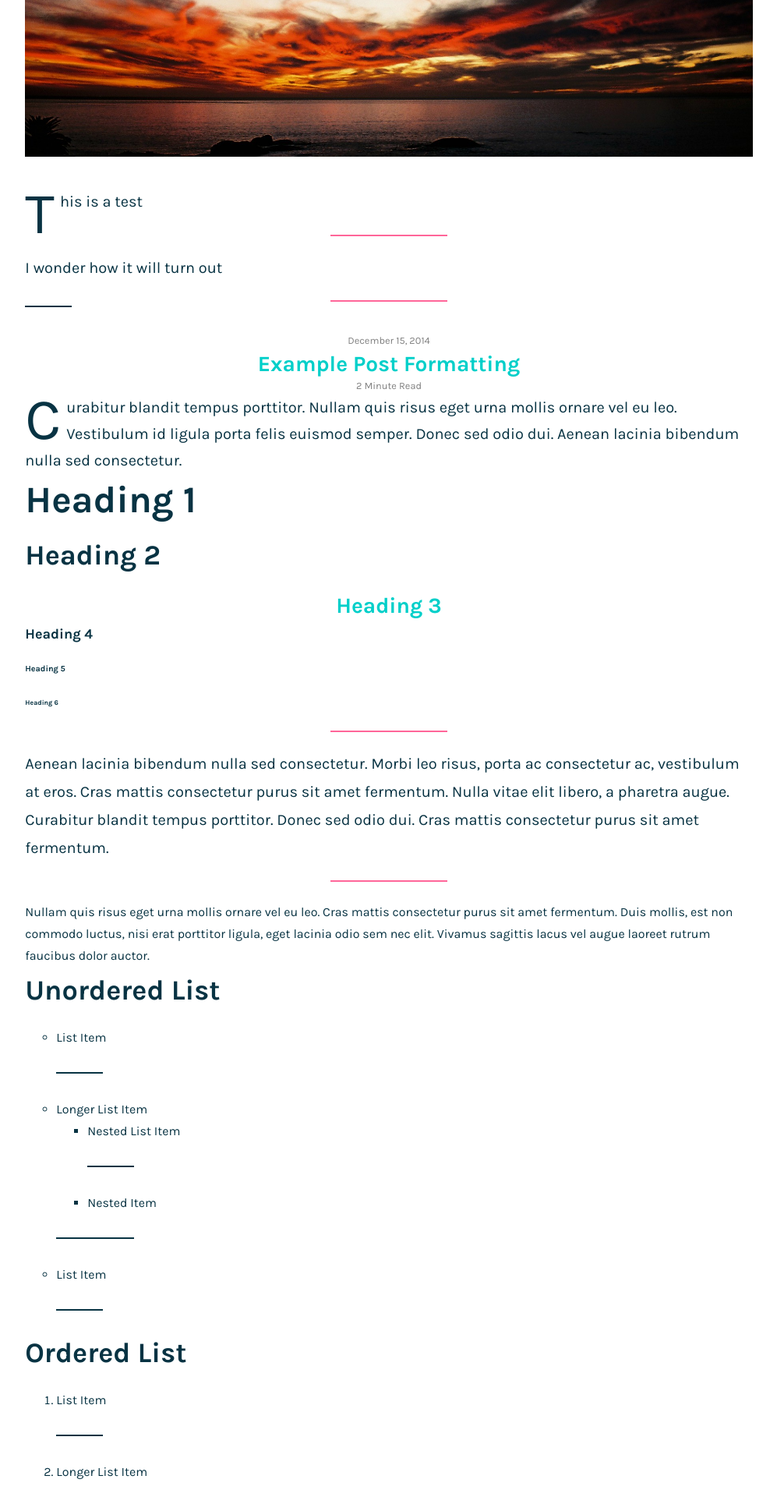
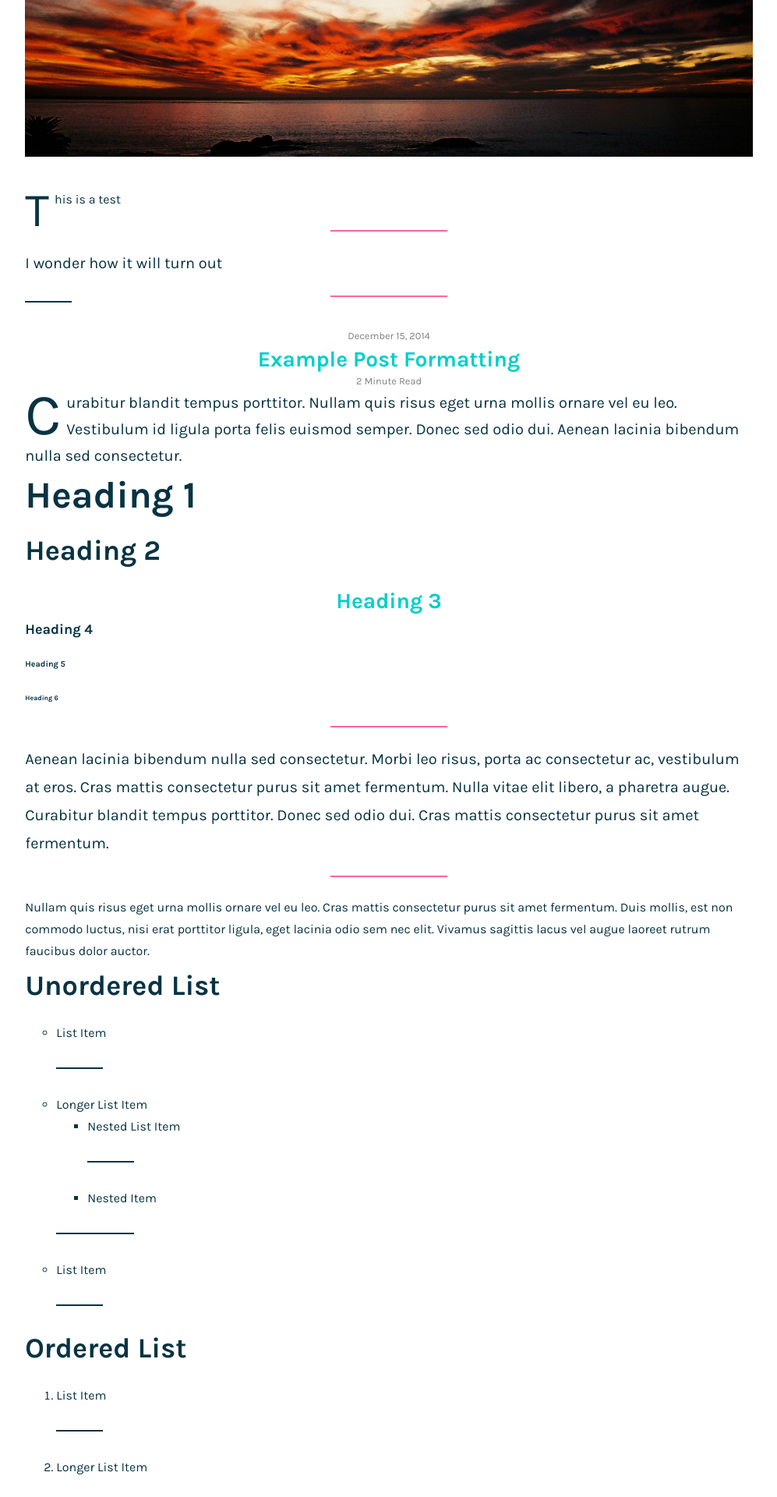
Before and after one commit to mpcousins/cousins, a Jekyll site: the page built from index.html, in a window 1280 px wide. Shown: the part 753-2673 px from the top of the page at 78% size, without its empty margins (141-1138 px from the left). Built offline with Jekyll 4.4.1, drawn with Linux system fonts in a browser that asks for light colours; nearby versions of some CDN libraries; some web fonts are replaced; the list of posts is cut into pages by our own code.

Commit message:
Updated 2016-03-03-test-post.markdown

```diff
--- a/_posts/2016-03-03-test-post.markdown
+++ b/_posts/2016-03-03-test-post.markdown
@@ -6,7 +6,8 @@ published: true
 
 
 
+
 ![Camps Bay sunset]({{site.baseurl}}/assets/img/CNV00005.JPG)
-<p class="intro"><span class="dropcap">T</span>his is a test
+<span class="dropcap">T</span>his is a test
 
 <blockquote> I wonder how it will turn out </blockquote>
```
